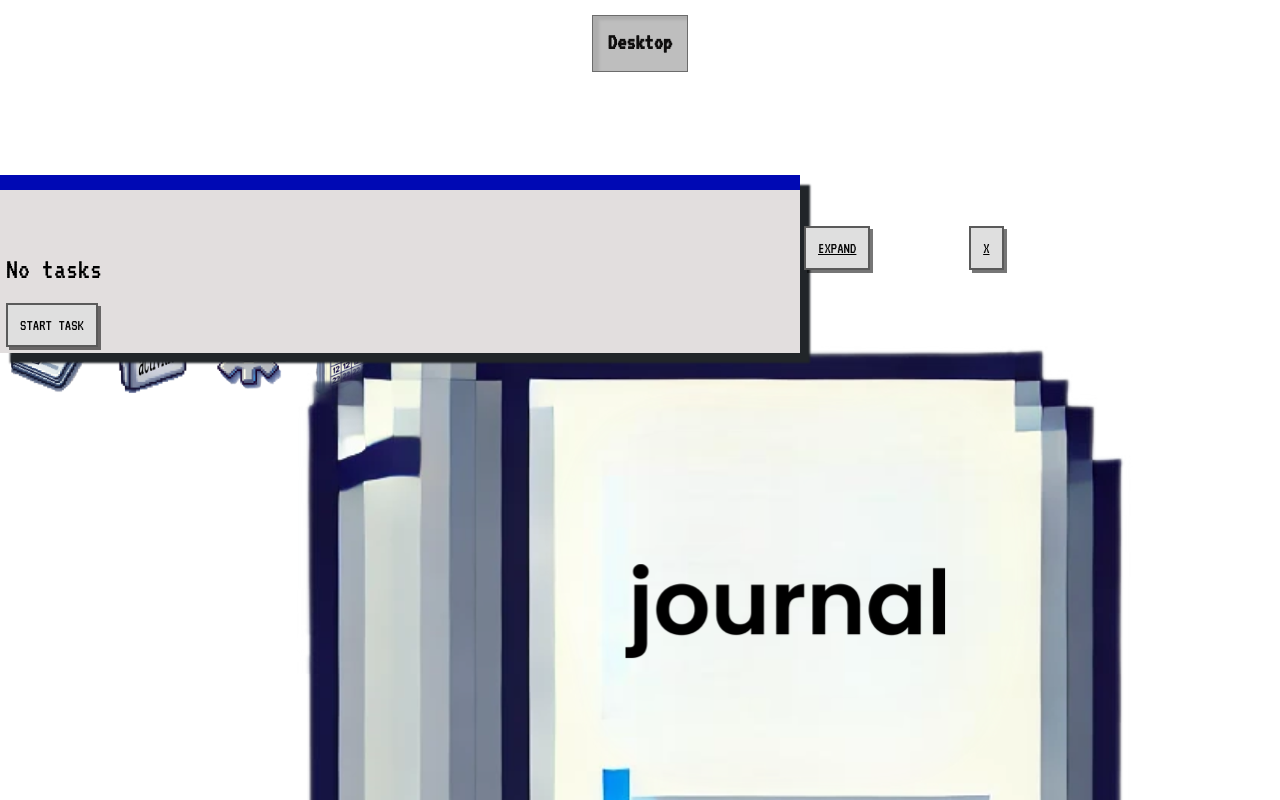
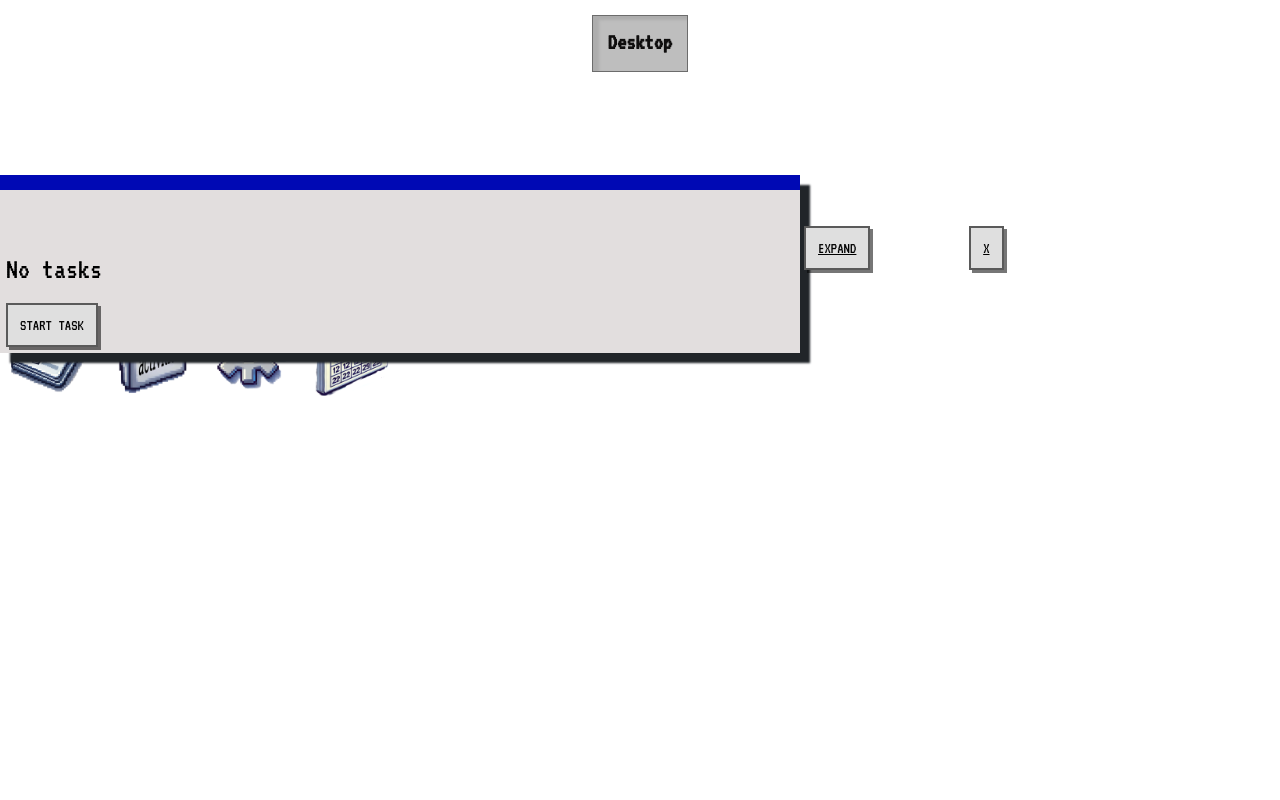
Before and after one commit to Tamerbekir/PocketPal, a React (Vite) app in the folder client/: page / in a window 1280 px wide. Both pictures are taken after a click on the picture 50 px from the left and 350 px from the top of the page. Shown: the top 800 px of the page. Built offline with nearby package versions, Linux system fonts and the light colour scheme.

Commit message:
Fixed user calendar on the desktop but still need to adjust and readd some other things

```diff
--- a/client/src/Pages/Desktop.tsx
+++ b/client/src/Pages/Desktop.tsx
@@ -2,8 +2,8 @@ import React, { useState } from "react";
 import { Link } from "react-router-dom";
 import todoImg from "../assets/images/todoListIcon.webp";
 import activitiesIcon from "../assets/images/activitiesIcon.webp";
-import journalIcon from "../assets/images/calendarIcon.webp";
-import calendarIcon from "../assets/images/journalIcon.webp";
+import journalIcon from "../assets/images/journalIcon.webp";
+import calendarIcon from "../assets/images/calendarIcon.webp";
 import settingsIcon from "../assets/images/settingsIcon.webp";
 import { motion } from "framer-motion";
 // import OpenInFullIcon from "@mui/icons-material/OpenInFull";
@@ -22,10 +22,10 @@ export default function Home() {
   const [openJournalWindow, setOpenJournalWindow] = useState<boolean>(false);
   const [openCalendarWindow, setOpenCalendarWindow] = useState<boolean>(false);
 
-
   return (
     <div>
       <h1 className="header">Pocket Pal</h1>
+      {/* Todo Icon + Open and Closing floating window */}
       <motion.div
         drag
         dragConstraints={{ left: 0, right: 330, top: -150, bottom: 400 }}
@@ -47,6 +47,38 @@ export default function Home() {
           />
         </p>
       </motion.div>
+      <motion.div
+        drag
+        dragConstraints={{ left: 0, right: 90, top: -100, bottom: 350 }}
+        whileDrag={{ scale: 1.05 }}
+        transition={{ type: "spring", stiffness: 10, damping: 10 }}
+        style={{
+          width: "80%",
+          position: "absolute",
+          // top: 300,
+          // left: 300,
+          zIndex: 2,
+        }}
+      >
+        {openTodoWindow && (
+          <>
+            <>
+              <Todo />
+            </>
+            <Link to="/todo" className="viewFullTodoBtn">
+              Expand
+            </Link>
+            <button
+              className="closeTodoScreenBtn"
+              onClick={() => setOpenTodoWindow(!openTodoWindow)}
+            >
+              X{/* <CloseIcon /> */}
+            </button>
+          </>
+        )}
+      </motion.div>
+
+      {/* Activities icon and opening and closing floating window */}
       <motion.div
         drag
         dragConstraints={{ left: -100, right: 230, top: -150, bottom: 400 }}
@@ -71,93 +103,6 @@ export default function Home() {
       </motion.div>
       <motion.div
         drag
-        dragConstraints={{ left: -200, right: 130, top: -150, bottom: 400 }}
-        whileDrag={{ scale: 1.05 }}
-        transition={{ type: "spring", stiffness: 5, damping: 10 }}
-        style={{
-          // width: "100%",
-          position: "absolute",
-          left: 200,
-          top: 300,
-          zIndex: 1,
-        }}
-      >
-        <Link to="/settings">
-          <img src={settingsIcon} alt="" className="todoListIcon" />
-        </Link>
-      </motion.div>
-      <motion.div
-        drag
-        dragConstraints={{ left: -300, right: 30, top: -150, bottom: 400 }}
-        whileDrag={{ scale: 1.05 }}
-        transition={{ type: "spring", stiffness: 10, damping: 10 }}
-        style={{
-          // width: "100%",
-          position: "absolute",
-          top: 300,
-          left: 300,
-          zIndex: 1,
-        }}
-      >
-        <p>
-          <img
-            src={journalIcon}
-            alt=""
-            className="todoListIcon"
-            onClick={() => setOpenJournalWindow(!openJournalWindow)}
-          />
-        </p>
-      </motion.div>
-            <motion.div
-        drag
-        dragConstraints={{ left: -200, right: 130, top: -150, bottom: 400 }}
-        whileDrag={{ scale: 1.05 }}
-        transition={{ type: "spring", stiffness: 5, damping: 10 }}
-        style={{
-          // width: "100%",
-          position: "absolute",
-          left: 200,
-          top: 300,
-          zIndex: 1,
-        }}
-      >
-        <Link to="/usercalendar">
-          <img src={calendarIcon} alt="" className="calendarIcon" />
-        </Link>
-      </motion.div>
-      <motion.div
-        drag
-        dragConstraints={{ left: 0, right: 90, top: -100, bottom: 350 }}
-        whileDrag={{ scale: 1.05 }}
-        transition={{ type: "spring", stiffness: 10, damping: 10 }}
-        style={{
-          width: "80%",
-          position: "absolute",
-          // top: 300,
-          // left: 300,
-          zIndex: 1,
-        }}
-      >
-        {openTodoWindow && (
-          <>
-            <>
-              <Todo />
-            </>
-            <Link to="/todo" className="viewFullTodoBtn">
-              Expand
-            </Link>
-            <button
-              className="closeTodoScreenBtn"
-              onClick={() => setOpenTodoWindow(!openTodoWindow)}
-            >
-              X{/* <CloseIcon /> */}
-            </button>
-          </>
-        )}
-      </motion.div>
-
-      <motion.div
-        drag
         dragConstraints={{ left: 0, right: 90, top: -100, bottom: 350 }}
         whileDrag={{ scale: 1.05 }}
         transition={{ type: "spring", stiffness: 10, damping: 10 }}
@@ -165,7 +110,7 @@ export default function Home() {
           width: "80%",
           position: "absolute",
           // backgroundColor: "back",
-          zIndex: 1,
+          zIndex: 3,
         }}
       >
         {openActivitiesWindow && (
@@ -186,6 +131,75 @@ export default function Home() {
         )}
       </motion.div>
 
+      {/* Settings icon that goes right to the settings location */}
+      <motion.div
+        drag
+        dragConstraints={{ left: -200, right: 130, top: -150, bottom: 400 }}
+        whileDrag={{ scale: 1.05 }}
+        transition={{ type: "spring", stiffness: 5, damping: 10 }}
+        style={{
+          // width: "100%",
+          position: "absolute",
+          left: 200,
+          top: 300,
+          zIndex: 1,
+        }}
+      >
+        <Link to="/settings">
+          <img src={settingsIcon} alt="" className="todoListIcon" />
+        </Link>
+      </motion.div>
+
+      <motion.div
+        drag
+        dragConstraints={{ left: -300, right: 30, top: -150, bottom: 400 }}
+        whileDrag={{ scale: 1.05 }}
+        transition={{ type: "spring", stiffness: 10, damping: 10 }}
+        style={{
+          // width: "100%",
+          position: "absolute",
+          top: 300,
+          left: 300,
+        }}
+      >
+        <p>
+          <img
+            src={calendarIcon}
+            alt=""
+            className="todoListIcon"
+            onClick={() => setOpenCalendarWindow(!openCalendarWindow)}
+          />
+        </p>
+      </motion.div>
+      <motion.div
+        drag
+        dragConstraints={{ left: 0, right: 90, top: -100, bottom: 350 }}
+        whileDrag={{ scale: 1.05 }}
+        transition={{ type: "spring", stiffness: 10, damping: 10 }}
+        style={{
+          width: "80%",
+          position: "absolute",
+          // backgroundColor: "back",
+          zIndex: 1,
+        }}
+      >
+        {openCalendarWindow && (
+          <>
+            <UserCalendar />
+            <>
+              <Link to="/userCalendar" className="viewFullScreenCalendarBtn">
+                Expand
+              </Link>
+              <button
+                className="closeCalendarScreenBtn"
+                onClick={() => setOpenCalendarWindow(!openCalendarWindow)}
+              >
+                X{/* <CloseIcon /> */}
+              </button>
+            </>
+          </>
+        )}
+      </motion.div>
     </div>
   );
 }
--- a/client/src/assets/todo.css
+++ b/client/src/assets/todo.css
@@ -14,7 +14,7 @@
 .todoForm {
   margin-top: 10%;
   border: 2px solid black;
-  position: fixed;
+  /* position: fixed; */
   width: 90%;
   background-color: #888;
 }
@@ -45,7 +45,7 @@
 .todoList {
   margin-left: 64%;
   margin-top: 110%;
-  position: fixed;
+  /* position: fixed; */
   display: flex;
   flex-direction: column;
   border: 3px solid #5a5a5a;
@@ -115,6 +115,7 @@ input::placeholder, textarea::placeholder {
   max-width: 800px;
   font-family: 'VT323', monospace;
   padding: 6px;
+  z-index: -9;
 }
 
 .listDiv p {
```
Also changed, not shown: client/src/assets/desktop.css (line endings or trailing spaces).
